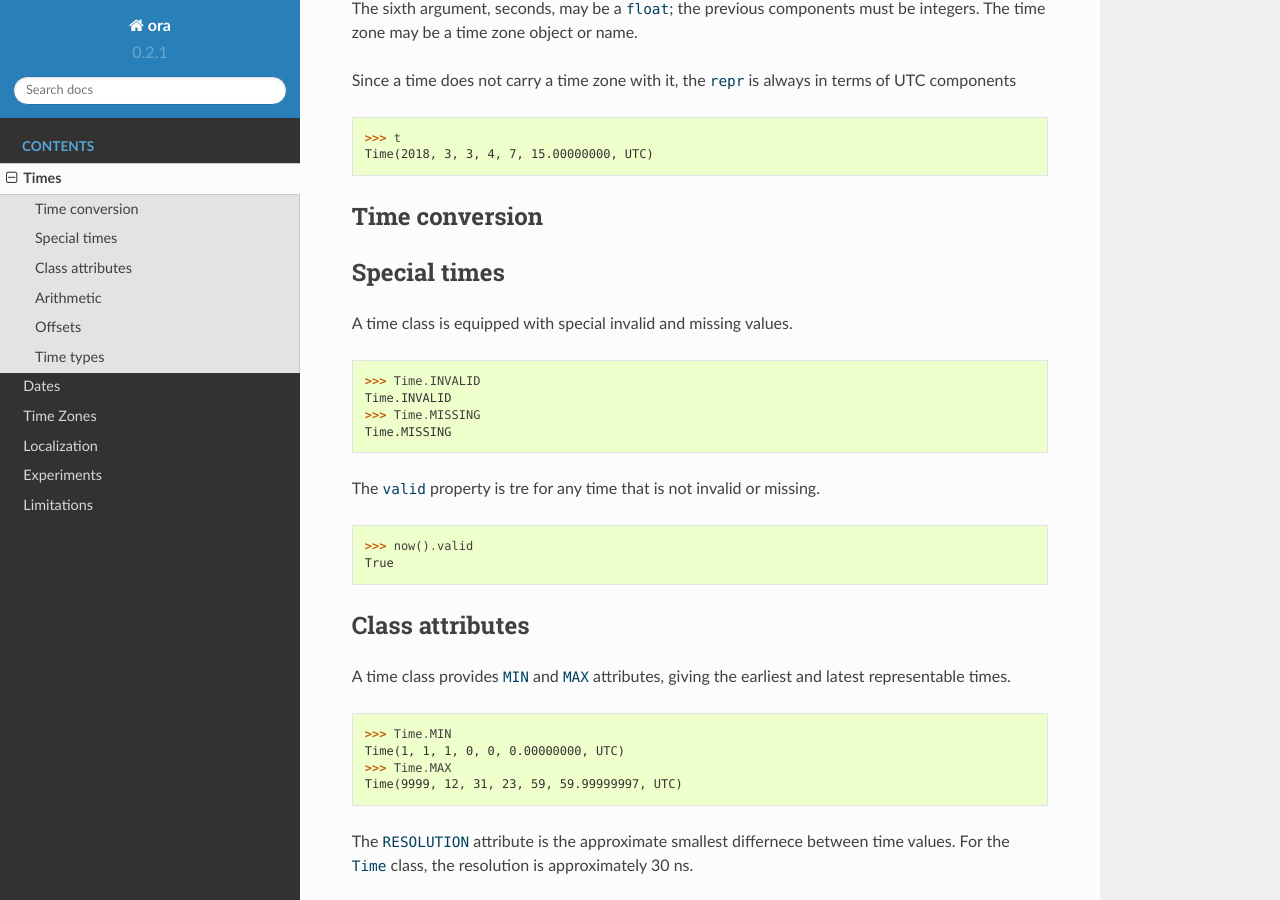
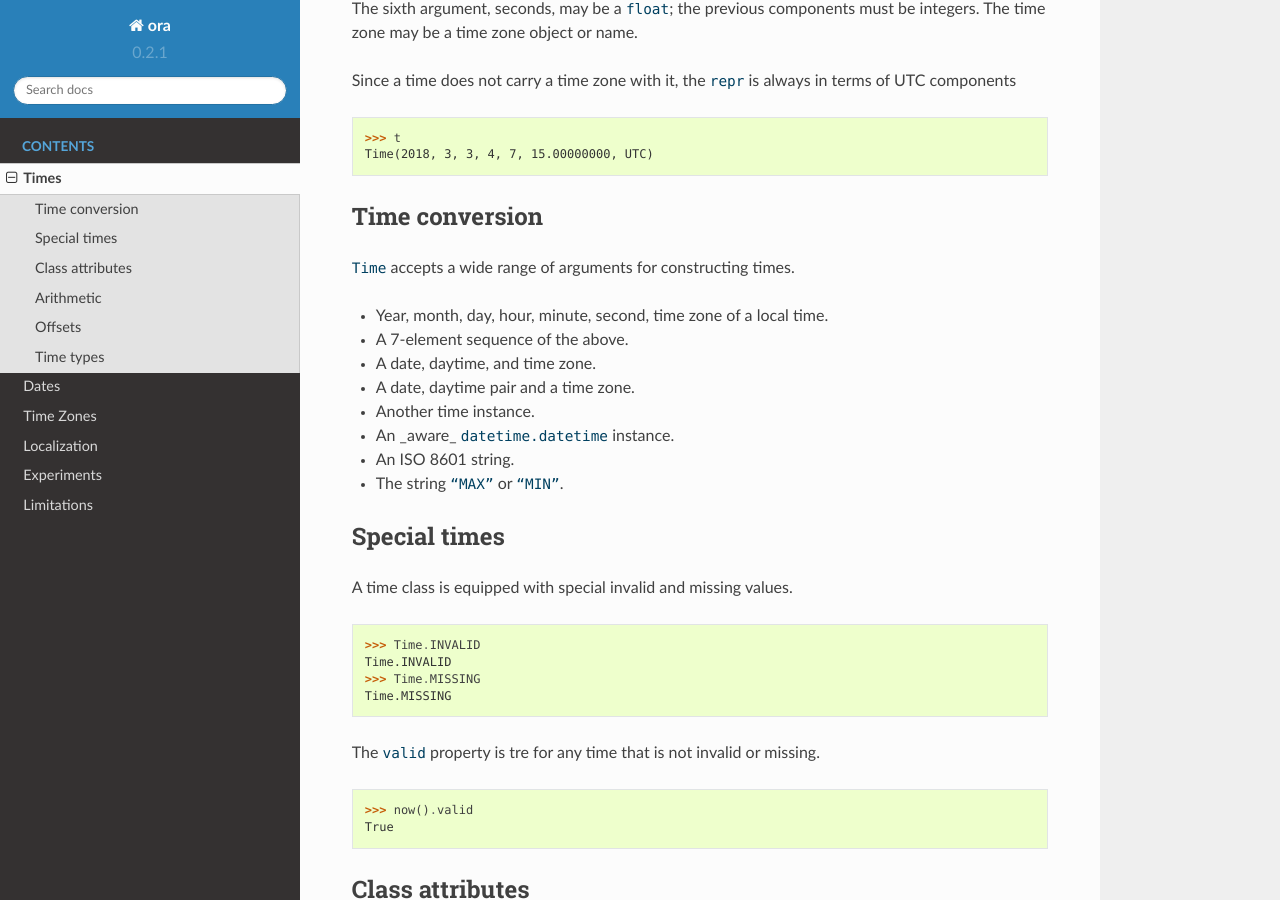
Before and after one commit to alexhsamuel/ora, a Sphinx documentation site: the page built from docs/times.rst, in a window 1280 px wide and 900 px high, scrolled down 606 px. Built offline with Sphinx 7.4.7 and the Read the Docs theme 2.0.0, drawn with Linux system fonts in a browser that asks for light colours.

Commit message:
Parse ISO time in Time.__init__.

```diff
--- a/docs/times.rst
+++ b/docs/times.rst
@@ -32,8 +32,16 @@ of UTC components
 Time conversion
 ---------------
 
-.. FIXME
+`Time` accepts a wide range of arguments for constructing times.
 
+- Year, month, day, hour, minute, second, time zone of a local time.
+- A 7-element sequence of the above.
+- A date, daytime, and time zone.
+- A date, daytime pair and a time zone.
+- Another time instance.
+- An _aware_ `datetime.datetime` instance.
+- An ISO 8601 string.
+- The string `"MAX"` or `"MIN"`.
 
 
 Special times
```
Also changed, not shown: 4 other files.
